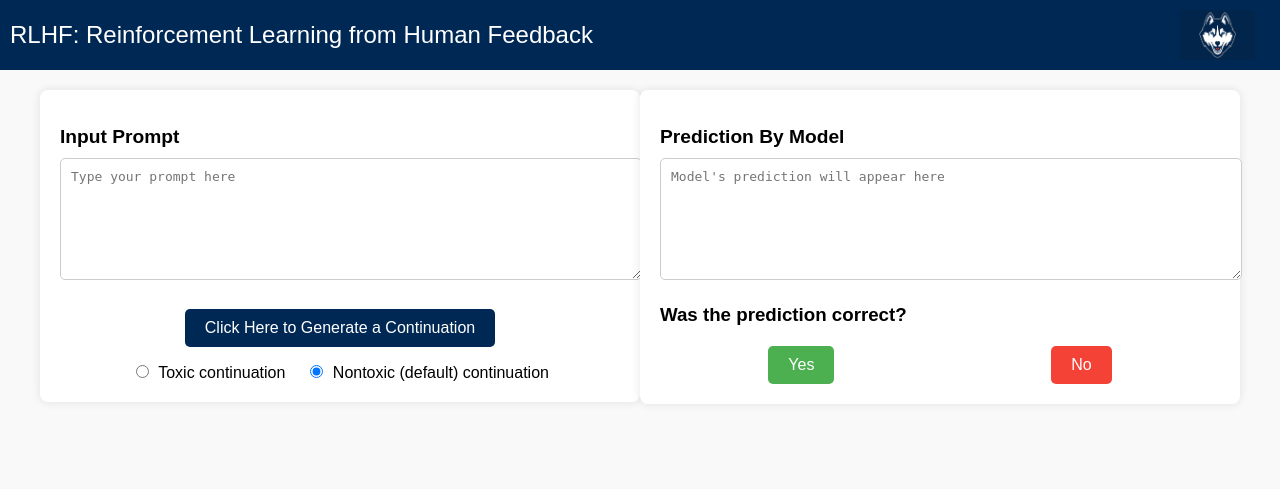
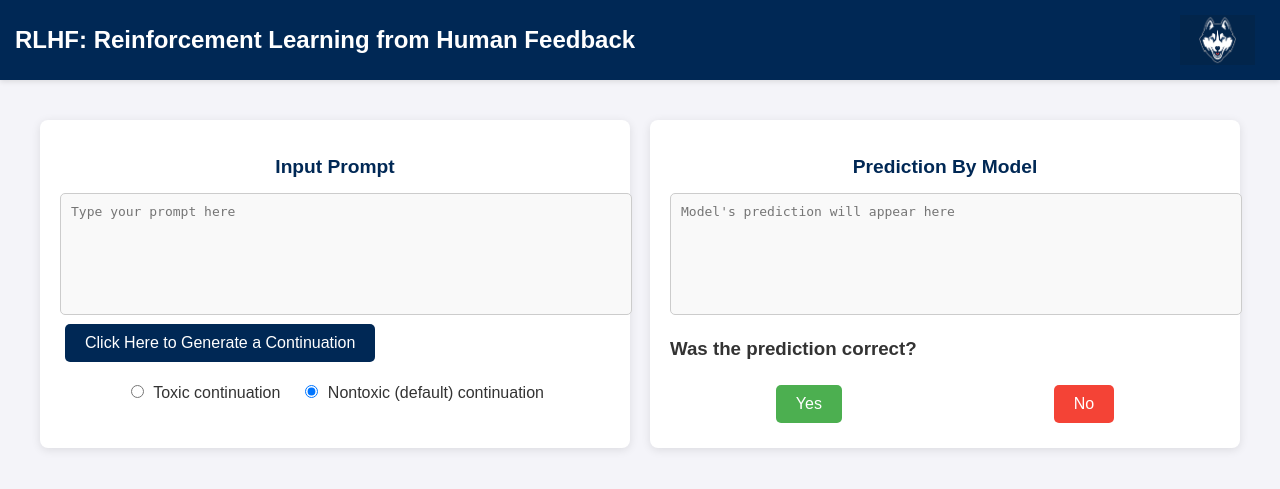
Before and after one commit to yousif-said/SDP_RLOF, a Flask app: page / in a window 1280 px wide. Shown: the top 489 px of the page. Run offline with Flask 3, Linux system fonts and the light colour scheme.

Commit message:
Removed duplicate styling within CSS and HTML

```diff
--- a/static/css/styles.css
+++ b/static/css/styles.css
@@ -1,4 +1,3 @@
-/* general styles */
 body {
   font-family: Arial, sans-serif;
   margin: 0;
@@ -9,7 +8,7 @@ body {
 
 
 header {
-  background-color: #002855; /* UCONN blue color */
+  background-color: #002855; /* UConn blue color */
   color: white;
   padding: 15px;
   display: flex;
@@ -28,22 +27,20 @@ header img {
   margin-right: 10px;
 }
 
-/* Main content */
 main {
   max-width: 1200px;
   margin: 20px auto;
   padding: 20px;
 }
 
-/*flex container for input and output boxes */
+/*flex container for input and output boxes*/
 .container {
   display: flex;
   justify-content: space-between;
   gap: 20px;
 }
 
-/*input output boxes*/
-.box {
+.container .box {
   width: 48%;
   background-color: white;
   padding: 20px;
@@ -51,7 +48,7 @@ main {
   box-shadow: 0 2px 10px rgba(0, 0, 0, 0.1);
 }
 
-.box h2 {
+.container .box h2 {
   font-size: 1.2em;
   color: #002855;
   margin-bottom: 15px;
@@ -74,7 +71,7 @@ textarea:focus {
   border: 1px solid #004b8d;
 }
 
-
+/*buttons */
 button {
   background-color: #002855;
   color: white;
@@ -96,23 +93,6 @@ button:active {
 }
 
 
-.toggle {
-  display: flex;
-  justify-content: center;
-  align-items: center;
-  margin-top: 15px;
-}
-
-.toggle label {
-  margin: 0 10px;
-  font-size: 1em;
-  color: #333;
-}
-
-.toggle input {
-  margin-right: 5px;
-}
-
 .feedback-buttons {
   display: flex;
   justify-content: space-around;
@@ -133,13 +113,32 @@ button:active {
   opacity: 0.9;
 }
 
+/*toggle buttons */
+.toggle {
+  display: flex;
+  justify-content: center;
+  align-items: center;
+  margin-top: 15px;
+}
+
+.toggle label {
+  margin: 0 10px;
+  font-size: 1em;
+  color: #333;
+}
+
+.toggle input {
+  margin-right: 5px;
+}
+
+
 @media (max-width: 768px) {
   .container {
     flex-direction: column;
     gap: 20px;
   }
 
-  .box {
+  .container .box {
     width: 100%;
   }
 }
--- a/templates/index.html
+++ b/templates/index.html
@@ -4,130 +4,7 @@
   <meta charset="UTF-8">
   <meta name="viewport" content="width=device-width, initial-scale=1.0">
   <title>RLHF Interface</title>
-  <style>
-    body {
-      font-family: Arial, sans-serif;
-      margin: 0;
-      padding: 0;
-      background-color: #f9f9f9;
-    }
-
-    header {
-      background-color: #002855;
-      color: white;
-      padding: 10px;
-      text-align: center;
-      font-size: 1.5em;
-      display: flex;
-      justify-content: space-between;
-      align-items: center;
-    }
-
-    header img {
-      height: 50px;
-      margin-right: 15px;
-    }
-
-    main {
-      padding: 20px;
-      max-width: 1200px;
-      margin: auto;
-    }
-
-    .container {
-      display: flex;
-      justify-content: space-between;
-      align-items: flex-start;
-    }
-
-    .box {
-      width: 48%;
-      background-color: white;
-      padding: 20px;
-      border-radius: 8px;
-      box-shadow: 0 0 10px rgba(0, 0, 0, 0.1);
-    }
-
-    .box h2 {
-      font-size: 1.2em;
-      margin-bottom: 10px;
-    }
-
-    .input-area {
-      margin-bottom: 20px;
-    }
-
-    .input-area textarea {
-      width: 100%;
-      height: 100px;
-      border: 1px solid #ccc;
-      border-radius: 5px;
-      padding: 10px;
-      font-size: 1em;
-    }
-
-    .buttons {
-      text-align: center;
-    }
-
-    .buttons button {
-      background-color: #002855;
-      color: white;
-      border: none;
-      padding: 10px 20px;
-      margin: 5px;
-      border-radius: 5px;
-      cursor: pointer;
-      font-size: 1em;
-    }
-
-    .buttons button:hover {
-      background-color: #004b8d;
-    }
-
-    .toggle {
-      display: flex;
-      align-items: center;
-      justify-content: center;
-      margin-top: 10px;
-    }
-
-    .toggle label {
-      margin: 0 10px;
-    }
-
-    .toggle input {
-      margin-right: 5px;
-    }
-
-    .feedback-buttons {
-      display: flex;
-      justify-content: space-around;
-      margin-top: 20px;
-    }
-
-    .feedback-buttons button {
-      padding: 10px 20px;
-      font-size: 1em;
-      border: none;
-      border-radius: 5px;
-      cursor: pointer;
-    }
-
-    .feedback-buttons .yes {
-      background-color: #4CAF50;
-      color: white;
-    }
-
-    .feedback-buttons .no {
-      background-color: #F44336;
-      color: white;
-    }
-
-    .feedback-buttons button:hover {
-      opacity: 0.9;
-    }
-  </style>
+  <link rel="stylesheet" href="/static/css/styles.css">
 </head>
 <body>
 
@@ -138,7 +15,7 @@
 
 <main>
   <div class="container">
-    <!-- Left Box -->
+    <!--left Box -->
     <div class="box">
       <h2>Input Prompt</h2>
       <div class="input-area">
@@ -159,7 +36,7 @@
       </div>
     </div>
 
-    <!--right Box -->
+    <!-- right Box -->
     <div class="box">
       <h2>Prediction By Model</h2>
       <div class="input-area">
@@ -174,7 +51,7 @@
   </div>
 </main>
 
-<!--linking to the JavaScript file -->
+<!-- linking JS file -->
 <script src="js/script.js"></script>
 
 </body>
```
